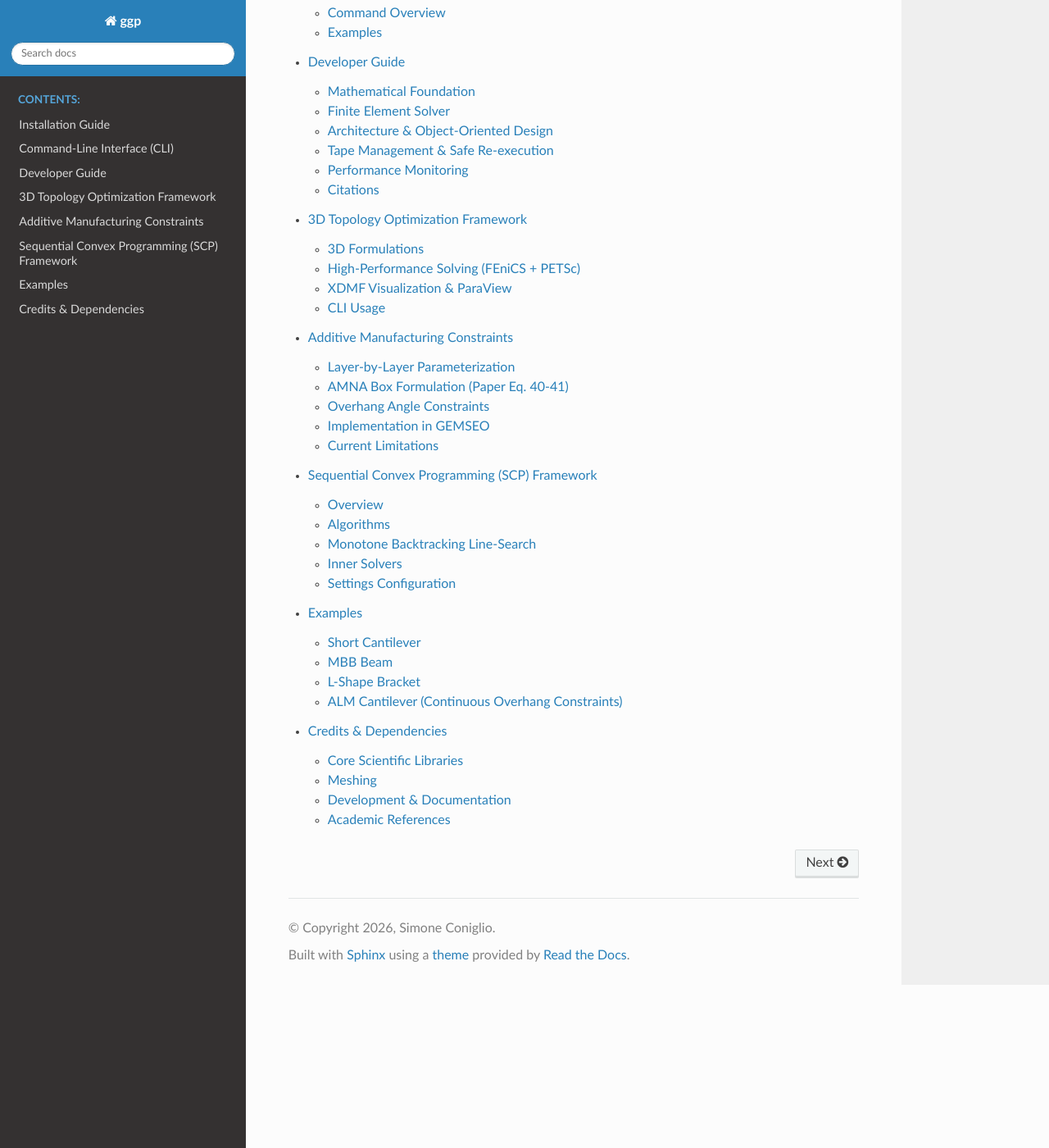
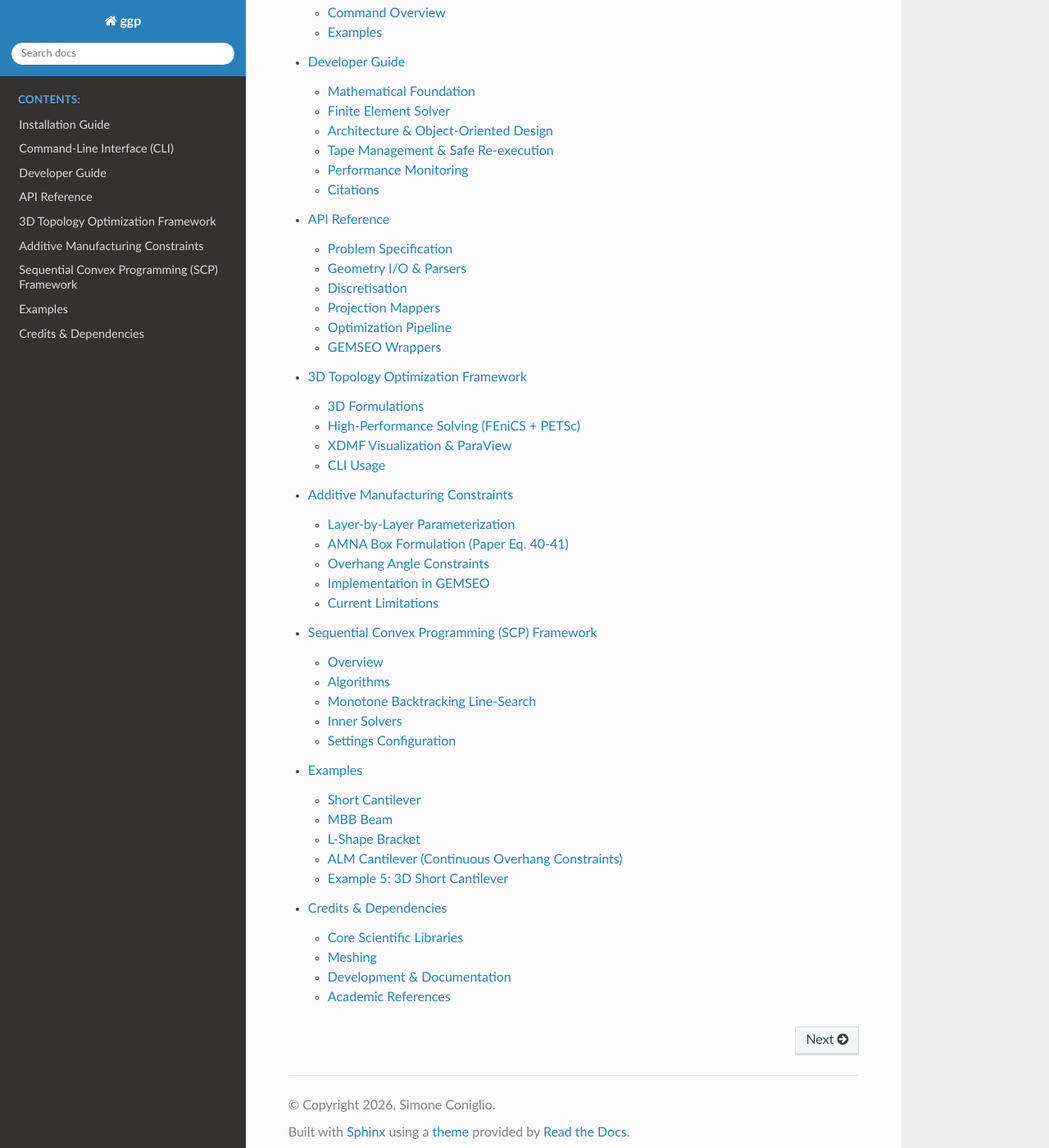
Before and after one commit to SimoneConiglio/generalized_geometry_projection, a Sphinx documentation site: the page built from docs/index.rst, in a window 1280 px wide and 1400 px high, scrolled down 553 px. Shown: the whole window at 82% size. Built offline with Sphinx 7.4.7 and the Read the Docs theme 3.1.0, drawn with Linux system fonts in a browser that asks for light colours; some of the changed lines change nothing that is shown.

Commit message:
docs: API Reference generation and fixes

```diff
--- /dev/null
+++ b/docs/api.rst
@@ -0,0 +1,74 @@
+API Reference
+=============
+
+This section provides the API documentation for the core modules in the `ggp` framework.
+
+.. toctree::
+   :maxdepth: 2
+
+Problem Specification
+---------------------
+.. automodule:: ggp.problem.spec
+   :members:
+   :undoc-members:
+   :show-inheritance:
+
+Geometry I/O & Parsers
+----------------------
+.. automodule:: ggp.geometry.io.registry
+   :members:
+   :undoc-members:
+   :show-inheritance:
+
+.. automodule:: ggp.geometry.io.fenics_reader
+   :members:
+   :undoc-members:
+   :show-inheritance:
+
+Discretisation
+--------------
+.. automodule:: ggp.discretisation.fem
+   :members:
+   :undoc-members:
+   :show-inheritance:
+
+Projection Mappers
+------------------
+.. automodule:: ggp.projection.registry
+   :members:
+   :undoc-members:
+   :show-inheritance:
+
+.. automodule:: ggp.projection.free_2d
+   :members:
+   :undoc-members:
+   :show-inheritance:
+
+.. automodule:: ggp.projection.alm_2d
+   :members:
+   :undoc-members:
+   :show-inheritance:
+
+Optimization Pipeline
+---------------------
+.. automodule:: ggp.optimization.pipeline
+   :members:
+   :undoc-members:
+   :show-inheritance:
+
+.. automodule:: ggp.optimization.results
+   :members:
+   :undoc-members:
+   :show-inheritance:
+
+GEMSEO Wrappers
+---------------
+.. automodule:: ggp.gemseo_wrappers.geometry_discipline
+   :members:
+   :undoc-members:
+   :show-inheritance:
+
+.. automodule:: ggp.gemseo_wrappers.physics_discipline
+   :members:
+   :undoc-members:
+   :show-inheritance:
--- a/docs/conf.py
+++ b/docs/conf.py
@@ -2,6 +2,9 @@
 #
 # For the full list of built-in configuration values, see the documentation:
 # https://www.sphinx-doc.org/en/master/usage/configuration.html
+import os
+import sys
+sys.path.insert(0, os.path.abspath('..'))
 
 # -- Project information -----------------------------------------------------
 # https://www.sphinx-doc.org/en/master/usage/configuration.html#project-information
--- a/docs/index.rst
+++ b/docs/index.rst
@@ -18,6 +18,7 @@ documentation for details.
    installation
    cli_guide
    developer_guide
+   api
    3d_optimization
    alm_guide
    scp_uno_guide
```
Also changed, not shown: docs/ex05_3d_cantilever.ipynb, 1 other file.
